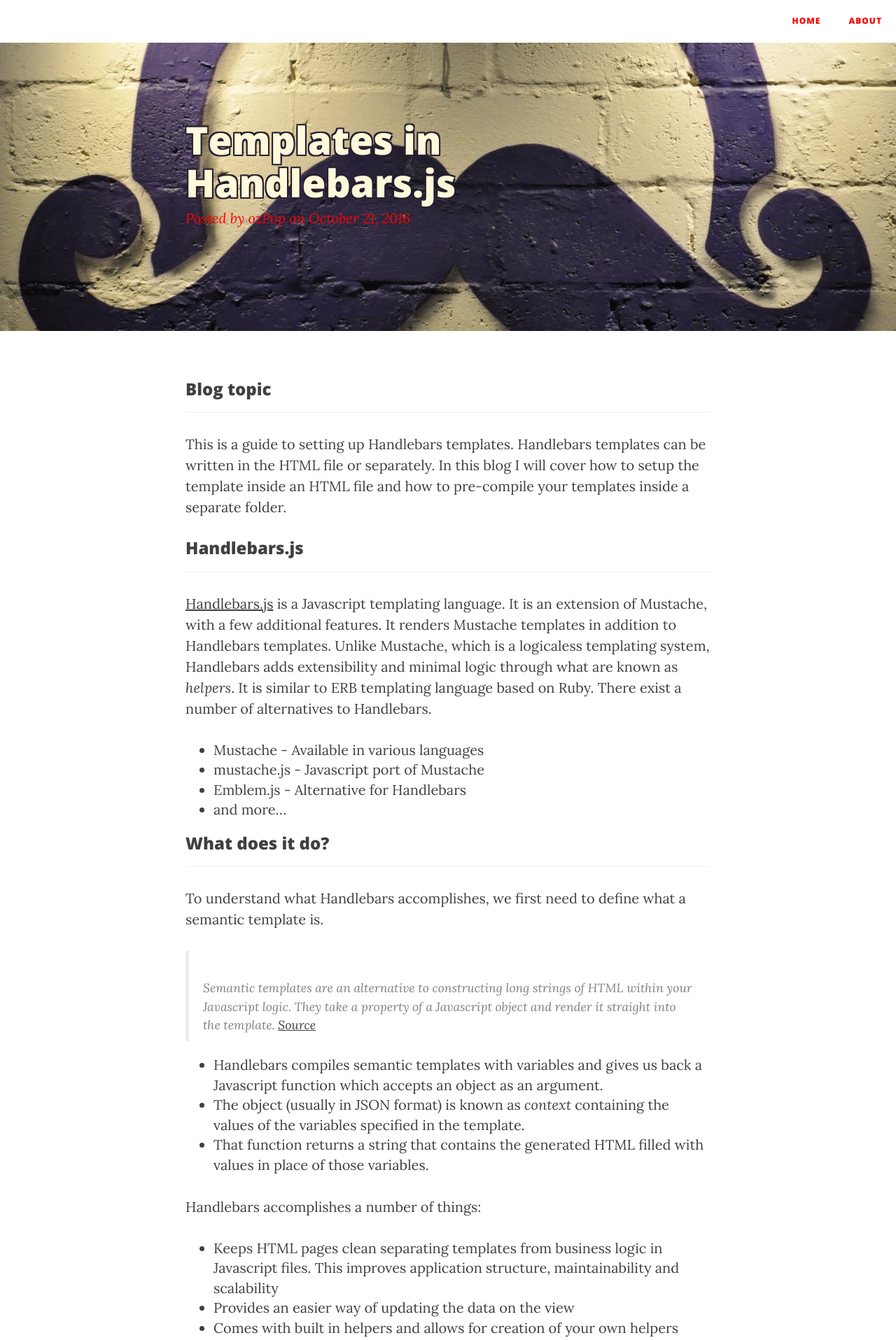
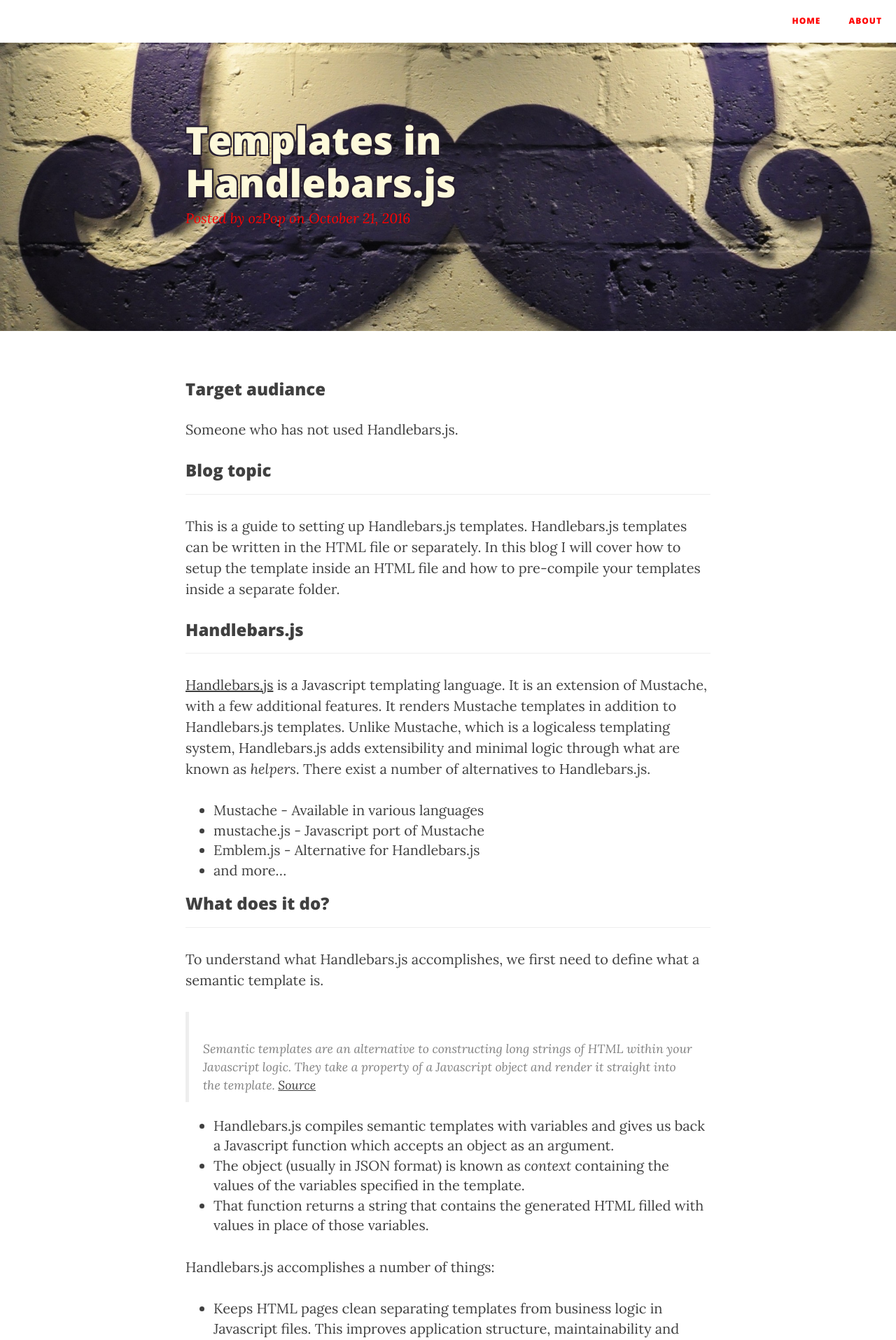
Before and after one commit to agarrharr/ozPop.github.io, a Jekyll site: the page built from _posts/2016-10-21-Handlebars.md, in a window 1280 px wide. Shown: the top 1915 px of the page at 70% size. Built offline with Jekyll 4.4.1, drawn with Linux system fonts in a browser that asks for light colours; nearby versions of some CDN libraries; some of the changed text lies outside the part shown.

Commit message:
edit handlebars css, content

````diff
--- a/_posts/2016-10-21-Handlebars.md
+++ b/_posts/2016-10-21-Handlebars.md
@@ -5,33 +5,37 @@ title: Templates in Handlebars.js
 header-img: "img/handlebars.jpg"
 ---
 
+### Target audiance
+
+Someone who has not used Handlebars.js.
+
 ### Blog topic
 ----
 
-This is a guide to setting up Handlebars templates. Handlebars templates can be written in the HTML file or separately. In this blog I will cover how to setup the template inside an HTML file and how to pre-compile your templates inside a separate folder.
+This is a guide to setting up Handlebars.js templates. Handlebars.js templates can be written in the HTML file or separately. In this blog I will cover how to setup the template inside an HTML file and how to pre-compile your templates inside a separate folder.
 
 ### Handlebars.js
 ----
 
-[Handlebars.js](http://handlebarsjs.com/) is a Javascript templating language. It is an extension of Mustache, with a few additional features. It renders Mustache templates in addition to Handlebars templates. Unlike Mustache, which is a logicaless templating system, Handlebars adds extensibility and minimal logic through what are known as *helpers*. It is similar to ERB templating language based on Ruby. There exist a number of alternatives to Handlebars.
+[Handlebars.js](http://handlebarsjs.com/) is a Javascript templating language. It is an extension of Mustache, with a few additional features. It renders Mustache templates in addition to Handlebars.js templates. Unlike Mustache, which is a logicaless templating system, Handlebars.js adds extensibility and minimal logic through what are known as *helpers*. There exist a number of alternatives to Handlebars.js.
 
 * [Mustache](http://mustache.github.com/) - Available in various languages
 * [mustache.js](https://github.com/janl/mustache.js) - Javascript port of Mustache
-* [Emblem.js](http://emblemjs.com/) - Alternative for Handlebars
+* [Emblem.js](http://emblemjs.com/) - Alternative for Handlebars.js
 * and more...
 
 ### What does it do?
 ----
 
-To understand what Handlebars accomplishes, we first need to define what a semantic template is.
+To understand what Handlebars.js accomplishes, we first need to define what a semantic template is.
 
 > Semantic templates are an alternative to constructing long strings of HTML within your Javascript logic. They take a property of a Javascript object and render it straight into the template. [Source](http://codinghouse.co/blog/getting-started-with-handlebars-js/)
 
-- Handlebars compiles semantic templates with variables and gives us back a Javascript function which accepts an object as an argument.
+- Handlebars.js compiles semantic templates with variables and gives us back a Javascript function which accepts an object as an argument.
 - The object (usually in JSON format) is known as _context_ containing the values of the variables specified in the template.
 - That function returns a string that contains the generated HTML filled with values in place of those variables.
 
-Handlebars accomplishes a number of things:
+Handlebars.js accomplishes a number of things:
 
 * Keeps HTML pages clean separating templates from business logic in Javascript files. This improves application structure, maintainability and scalability
 * Provides an easier way of updating the data on the view
@@ -41,7 +45,7 @@ Handlebars accomplishes a number of things:
 ### Templates inside HTML
 ----
 
-The initial step is to link the required resources. If you are using jQuery link that, the Handlebars library and your Javascript source.
+The initial step is to link the required resources. If you are using jQuery link that, the Handlebars.js library and your Javascript source.
 
 ```html
 <script src="jquery-3.1.0.min.js"></script>
@@ -147,18 +151,16 @@ The lines that matter to us are inside the `showInfo()`. Lets break them down.
     $('#info').append(html);
 ```
 
-That is the very basics of how you get Handlebars to inject HTML with data from your source.
-
 #### [View working example](https://codepen.io/anon/pen/gwQNqg)
 
 ### Pre-Compiling Templates
 ----
 
-Lets say your are planning to use Handlebars extensively and placing the templates inside your main HTML file is not what you want. As you have seen above, the first thing Handlebars does is compile the template into a function. This operation is expensive on the client. We can remedy this by utilizing what is known as **template pre-compilation**.
+Lets say your are planning to use Handlebars.js extensively and placing the templates inside your main HTML file is not what you want. As you have seen above, the first thing Handlebars.js does is compile the template into a function. This operation is expensive on the client. We can remedy this by utilizing what is known as **template pre-compilation**.
 
 Choosing to do this, we can improve the performance of the application by having the client perform only the execution of that function, not the actual compilation of it.
 
-First step is to install Handlebars globally.
+First step is to install Handlebars.js globally.
 
 `$ npm install -g handlebars`
 
@@ -216,7 +218,7 @@ Now open bash and run the following command:
 
 The `-f` flag just means your outputting into a file. There are other flags that minify or create a source map file, details available via the `$ handlebars -h` command.
 
-Now back in your main HTML file link the newly created `templates.js` file and download the [runtime file](http://builds.handlebarsjs.com.s3.amazonaws.com/handlebars.runtime-v4.0.5.js). Having pre-compiled your templates you no longer need the full Handlebars library.
+Now back in your main HTML file link the newly created `templates.js` file and download the [runtime file](http://builds.handlebarsjs.com.s3.amazonaws.com/handlebars.runtime-v4.0.5.js). Having pre-compiled your templates you no longer need the full Handlebars.js library.
 
 ```html
     <body>
@@ -261,9 +263,9 @@ Going back to the Javascript file, modify the `showInfo()` function to reflect t
 ### Conclusion
 ----
 
-Upon reaching the Ajax labs in jQuery section (fullstack track), Handlebars.js is something that you are expected to figure out on your own. Perhaps the idea is to make you work without guidance and possibly to make you realize that you can take something relatively unfamiliar and figure it out. I hope this blog will help those who are trying to do just that. Get a handle on Handlebars.
+Upon reaching the Ajax labs in jQuery section (fullstack track), Handlebars.js is something that you are expected to figure out on your own. Perhaps the idea is to make you work without guidance and possibly to make you realize that you can take something relatively unfamiliar and figure it out. I hope this blog will help those who are trying to do just that. Get a handle on Handlebars.js.
 
-This guide barely scratched the surface of what Handlebars can do for you.  For more information please check the resources below.
+This guide barely scratched the surface of what Handlebars.js can do for you.  For more information please check the resources below.
 
 ### Sources
 ----
--- a/css/handlebars.css
+++ b/css/handlebars.css
@@ -1,7 +1,14 @@
-.intro-header {
-  /*background: white; */
+@media screen and (min-width: 1000px) {
+  .intro-header {
+    background-position-y: -300px;
+  }
 }
 
+@media screen and (min-width: 1300px) {
+  .intro-header {
+    background-position-y: -500px;
+  }
+}
 
 .post-heading h1 {
   color: #FDF9DA;
@@ -16,8 +23,6 @@
     color: red;
 }
 
-
-
   .navbar-custom .nav li a {
       color: red;
   }
````
